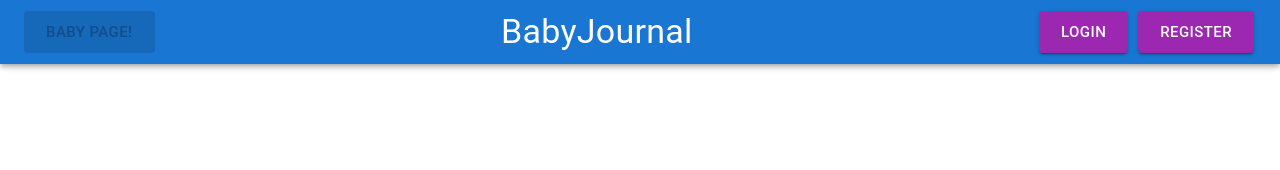
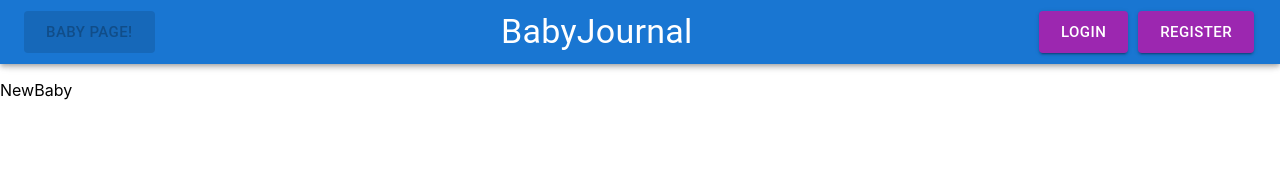
Before and after one commit to youssefrag/BabyJournal, a React (Create React App) app in the folder client/: page /newbaby in a window 1280 px wide. Shown: the top 170 px of the page. Built offline with nearby package versions, Linux system fonts and the light colour scheme.

Commit message:
initiate new baby page

```diff
--- a/client/src/components/App.js
+++ b/client/src/components/App.js
@@ -15,6 +15,7 @@ import LoginPage from "./ui/LoginPage";
 import { makeStyles } from "@mui/styles";
 import Navbar from "./ui/Navbar";
 import BabyList from "./ui/BabyList";
+import NewBaby from "./ui/NewBaby";
 
 const useStyles = makeStyles({
   root: {
@@ -45,6 +46,7 @@ function App() {
           <Route path="/register" element = {<RegistrationPage />} />
           <Route path="/login" element = {<LoginPage />} />
           <Route path="/user" element = { (isUserLoggedIn) ? <BabyList /> : <LoginPage /> }/>
+          <Route path="/newbaby" element = {<NewBaby />}/>
         </Routes>
       </UserContextProvider>
     </div>
--- /dev/null
+++ b/client/src/components/ui/NewBaby.jsx
@@ -0,0 +1,7 @@
+import React from 'react'
+
+export default function NewBaby() {
+  return (
+    <div>NewBaby</div>
+  )
+}
```
